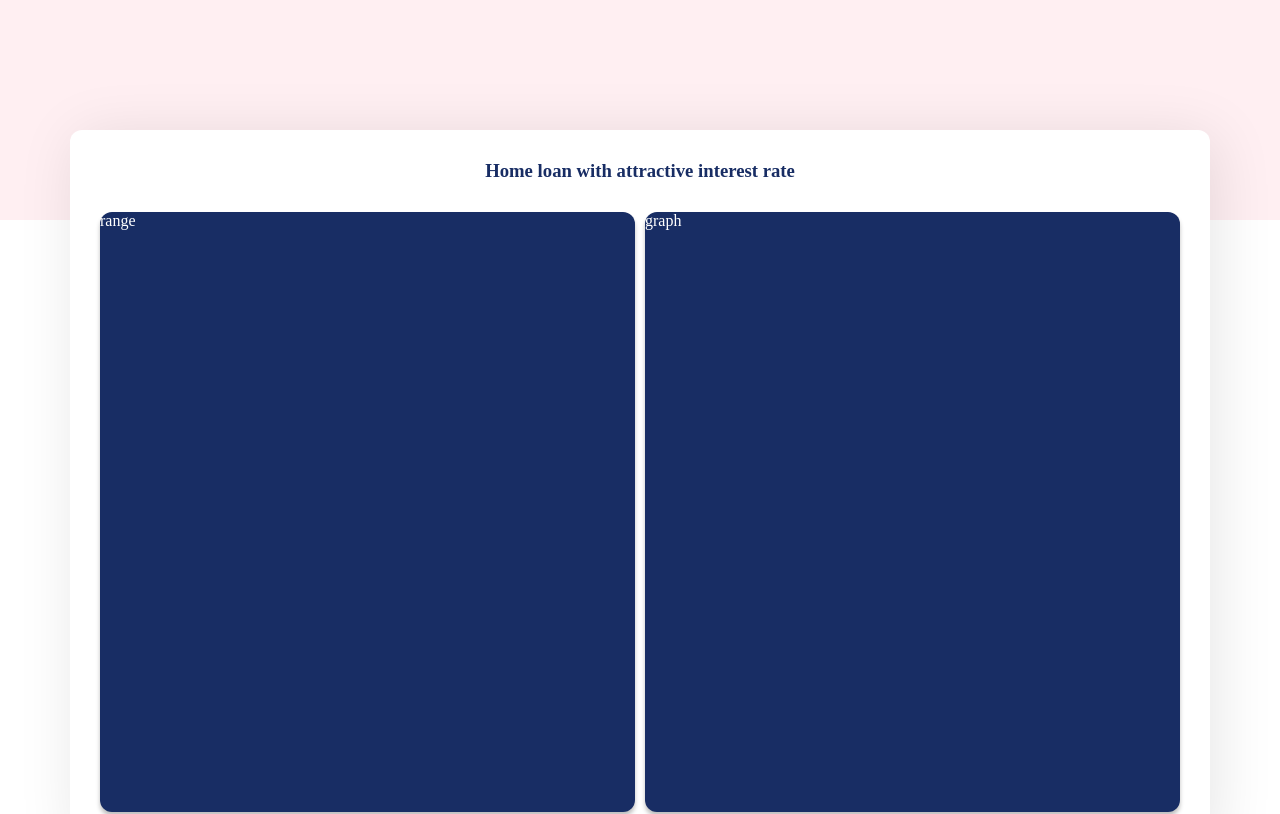
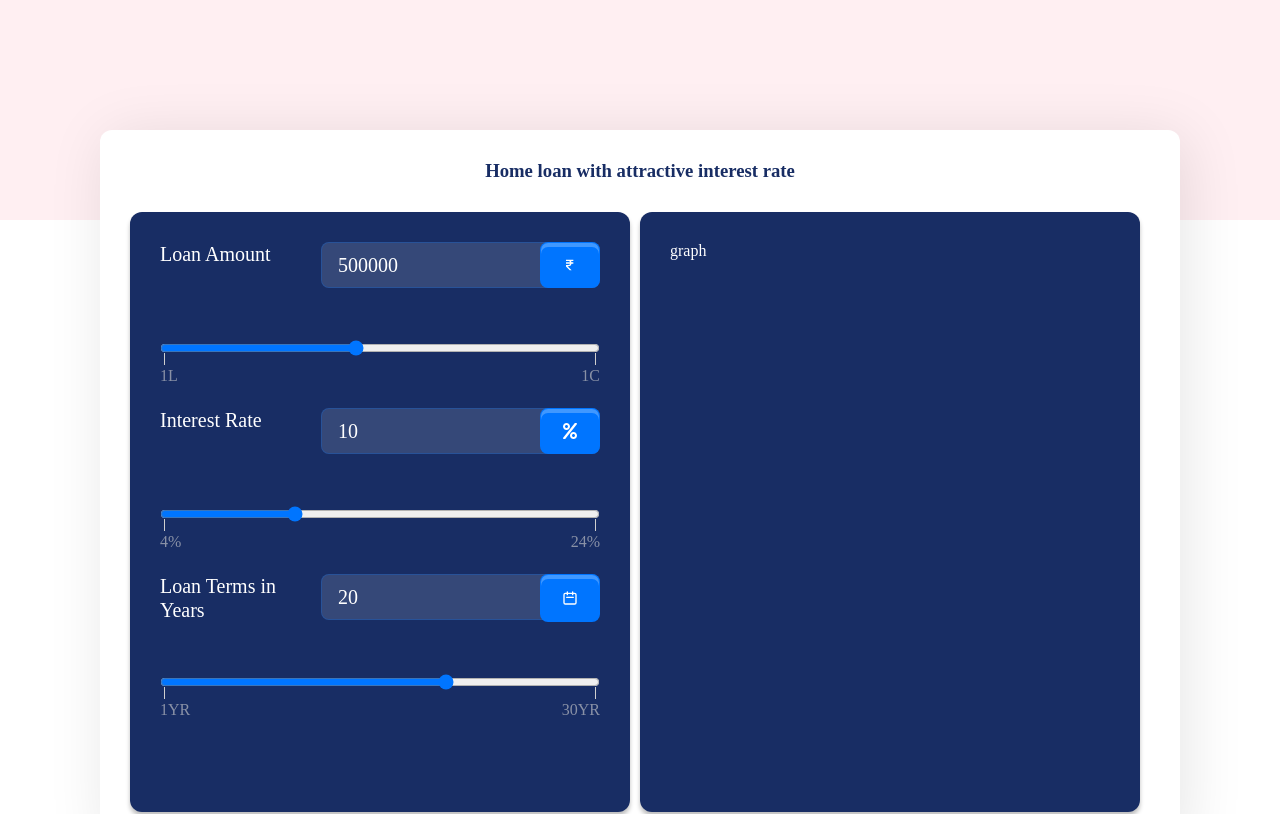
Before and after one commit to madhurrajput23/credhub-ui, a React (Create React App) app: page / in a window 1280 px wide. Shown: the part 580-1394 px from the top of the page. Built offline with nearby package versions, Linux system fonts and the light colour scheme.

Commit message:
loan slider

```diff
--- a/package.json
+++ b/package.json
@@ -8,6 +8,7 @@
     "@testing-library/user-event": "^13.5.0",
     "react": "^18.2.0",
     "react-dom": "^18.2.0",
+    "react-icons": "^4.7.1",
     "react-scripts": "5.0.1",
     "web-vitals": "^2.1.4"
   },
--- a/src/components/calculator/Calculator.css
+++ b/src/components/calculator/Calculator.css
@@ -1,6 +1,5 @@
 .calculator_main {
-  width: 1140px;
-  margin: 0 auto;
+  margin: 0 100px;
   margin-top: -90px;
   background: #ffffff;
   box-shadow: 6px 6px 60px rgba(0, 0, 0, 0.1);
@@ -23,6 +22,97 @@
   box-shadow: 0px 4px 4px rgba(0, 0, 0, 0.25);
   border-radius: 12px;
   height: 600px;
-  width: 100%;
+  color: #ffffff;
+  padding: 30px;
+  width: 500px;
+}
+
+.calculator_range {
+  display: flex;
+  flex-direction: column;
+  gap: 40px;
+}
+
+.calculator_input_main {
+  display: flex;
+  flex-direction: column;
+  gap: 40px;
+}
+
+.calculator_input_top {
+  display: flex;
+  justify-content: space-between;
+}
+
+.calculator_input_title {
+  font-size: 20px;
+  line-height: 24px;
+}
+
+.calculator_input {
+  position: relative;
+}
+
+.calculator_input > input {
+  background: rgba(255, 255, 255, 0.13);
+  border: 1px solid rgba(0, 117, 255, 0.24);
+  border-radius: 8px;
+  height: 46px;
+  padding: 8px 16px;
+  font-weight: 500;
+  font-size: 20px;
+  line-height: 24px;
   color: #ffffff;
 }
+.calculator_input > input:focus {
+  outline: none;
+  border: 1px solid #267dff;
+}
+
+.calculator_input_icon {
+  position: absolute;
+  right: 0;
+  top: 0;
+  background: #0075ff;
+  border: 1px solid rgba(0, 117, 255, 0.24);
+  box-shadow: inset 0px 4px 0px rgba(255, 255, 255, 0.25);
+  border-radius: 8px;
+  width: 60px;
+  height: 100%;
+  display: grid;
+  place-items: center;
+}
+
+.calculator_input_bottom {
+  height: 40px;
+  position: relative;
+}
+.calculator_input_bottom > input {
+  width: 100%;
+  height: 40px;
+}
+.calculator_input_bottom > input::before {
+  content: "";
+  position: absolute;
+  background: rgba(207, 207, 207, 0.62);
+  border-left: 1px solid #cfcfcf;
+  top: 25px;
+  height: 12px;
+  left: 4px;
+}
+.calculator_input_bottom > input::after {
+  content: "";
+  position: absolute;
+  background: rgba(207, 207, 207, 0.62);
+  border-left: 1px solid #cfcfcf;
+  top: 25px;
+  height: 12px;
+  right: 4px;
+}
+
+.calculator_input_range_text {
+  display: flex;
+  justify-content: space-between;
+  margin-top: -5px;
+  color: rgba(207, 207, 207, 0.62);
+}
--- a/src/components/calculator/Calculator.js
+++ b/src/components/calculator/Calculator.js
@@ -1,17 +1,52 @@
-import React from "react";
+import React, { useState } from "react";
 import "./Calculator.css";
+import CalculatorInput from "./CalculatorInput";
+import { BiRupee } from "react-icons/bi";
+import { FaPercent } from "react-icons/fa";
+import { HiOutlineCalendar } from "react-icons/hi";
 
 const Calculator = () => {
+  const [loanAmount, setLoanAmount] = useState(500000);
+  const [loanInterestPercentage, setLoanInterestPercentage] = useState(10);
+  const [loanYears, setLoanYears] = useState(20);
+
   return (
     <div className="calculator_main">
       <h3 className="primary_color">Home loan with attractive interest rate</h3>
       <div className="calculator_box">
         <div className="calculator_range">
-          range
+          <CalculatorInput
+            title="Loan Amount"
+            inputIcon={<BiRupee />}
+            min={100000}
+            max={1000000}
+            minUi="1L"
+            maxUi="1C"
+            value={loanAmount}
+            setValue={setLoanAmount}
+          />
+          <CalculatorInput
+            title="Interest Rate"
+            inputIcon={<FaPercent />}
+            min={4}
+            max={24}
+            minUi="4%"
+            maxUi="24%"
+            value={loanInterestPercentage}
+            setValue={setLoanInterestPercentage}
+          />
+          <CalculatorInput
+            title="Loan Terms in Years"
+            inputIcon={<HiOutlineCalendar />}
+            min={1}
+            max={30}
+            minUi="1YR"
+            maxUi="30YR"
+            value={loanYears}
+            setValue={setLoanYears}
+          />
         </div>
-        <div className="calculator_graph">
-          graph
-        </div>
+        <div className="calculator_graph">graph</div>
       </div>
     </div>
   );
--- /dev/null
+++ b/src/components/calculator/CalculatorInput.js
@@ -0,0 +1,48 @@
+import React from "react";
+import "./Calculator.css";
+
+const CalculatorInput = ({
+  title,
+  inputIcon,
+  min,
+  max,
+  minUi,
+  maxUi,
+  value,
+  setValue,
+}) => {
+  return (
+    <div className="calculator_input_main">
+      <div className="calculator_input_top">
+        <div className="calculator_input_title">{title}</div>
+        <div className="calculator_input">
+          <input
+            type="number"
+            value={value}
+            onChange={(e) => {
+              setValue(Number(e.target.value));
+            }}
+          />
+          <div className="calculator_input_icon">{inputIcon}</div>
+        </div>
+      </div>
+      <div className="calculator_input_bottom">
+        <input
+          type="range"
+          min={min}
+          max={max}
+          value={value}
+          onChange={(e) => {
+            setValue(Number(e.target.value));
+          }}
+        />
+        <div className="calculator_input_range_text">
+          <span>{minUi}</span>
+          <span>{maxUi}</span>
+        </div>
+      </div>
+    </div>
+  );
+};
+
+export default CalculatorInput;
```
Also changed, not shown: 1 other file (tests, documents, lock files or other folders).
